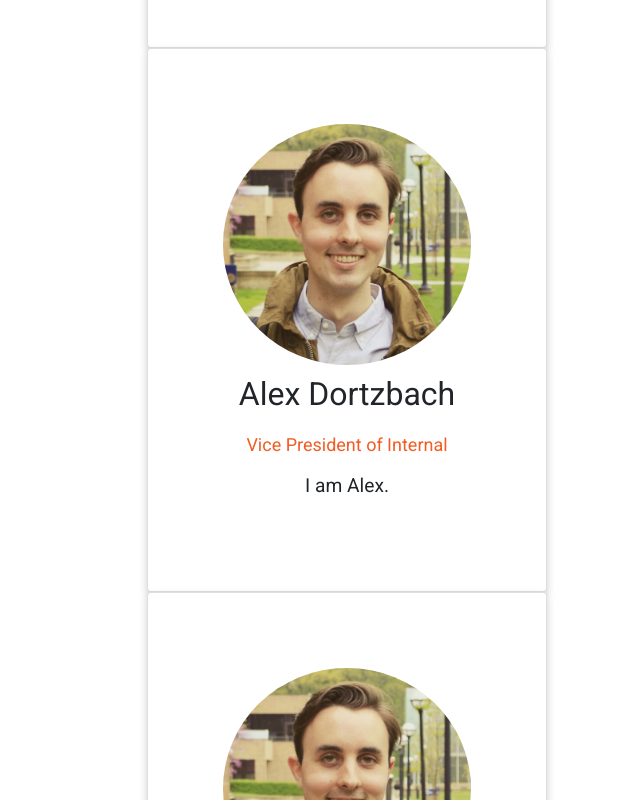
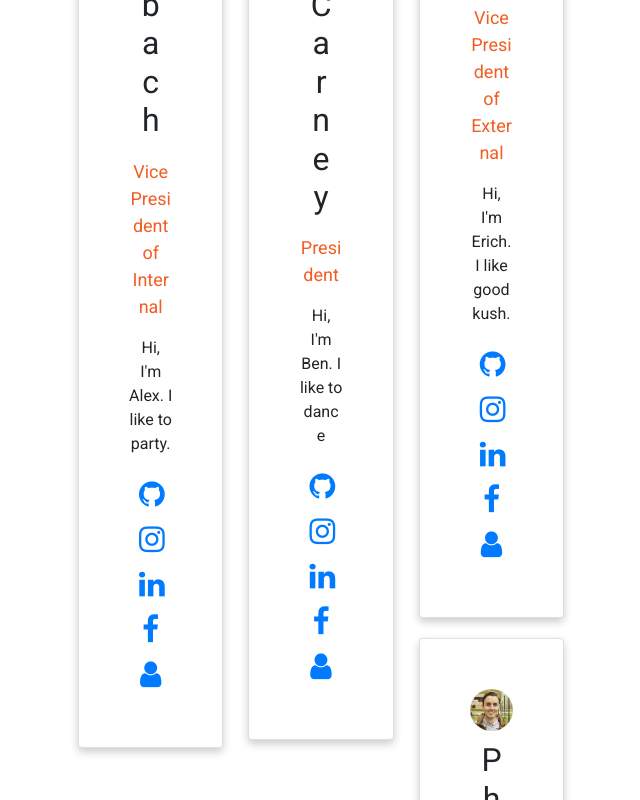
Before and after one commit to michiganhackers/mh-web-new, a React (Create React App) app: page /team in a window 1280 px wide. Shown: the part 900-1700 px from the top of the page, without its empty margins (293-933 px from the left). Built offline with nearby package versions, Linux system fonts and the light colour scheme.

Commit message:
Team page updates

```diff
--- /dev/null
+++ b/src/components/Team/CardContainer.css
@@ -0,0 +1,26 @@
+.cardContainerColumn {
+
+  float: left;
+  width: 30%;
+  padding: 10px 10px 10px 15px;
+}
+
+.cardContainerRow {
+    margin: 10 -5px;
+    padding: 100px;
+
+}
+
+.cardContainerRow::after {
+  content: "";
+  display: table;
+  clear: both;
+}
+
+@media screen and (max-width: 600px) {
+    .cardContainerColumn {
+      width: 100%;
+      display: block;
+      margin-bottom: 20px;
+    }
+}
--- a/src/components/Team/CardContainer.jsx
+++ b/src/components/Team/CardContainer.jsx
@@ -0,0 +1,67 @@
+import React, { Component } from 'react';
+import "../../utility/fonts.css";
+import styled from 'styled-components';
+import SubpageOuter from "../SubpageOuter/SubpageOuter.jsx";
+import devices from '../../utility/MediaQueries.js';
+import {StaticP, StaticH1} from "../../utility/ContentStyles.js";
+import './CardContainer.css';
+import MemberCard from './MemberCard.jsx';
+import ben from '../../assets/memberPhotos/Ben.JPG';
+
+var cardStyle = {
+    width:'100%'
+};
+
+class CardContainer extends React.Component {
+
+    constructor(props){
+        super(props);
+    }
+
+    render(){
+        return(
+            <React.Fragment>
+                <link rel="stylesheet" href="https://cdnjs.cloudflare.com/ajax/libs/font-awesome/4.7.0/css/font-awesome.min.css"></link>
+                <StaticH1>
+                    Executive Team
+                </StaticH1>
+                <div className="cardContainerRow">
+                    <div className="cardContainerColumn">
+                        <MemberCard name="Alex Dortzbach" title="Vice President of Internal" bio="Hi, I'm Alex. I like to party." />
+                    </div>
+                    <div className="cardContainerColumn">
+                        <MemberCard name="Benjamin Carney" title="President" bio="Hi, I'm Ben. I like to dance" />
+                    </div>
+                    <div className="cardContainerColumn">
+                        <MemberCard name="Erich Shan" title="Vice President of External" bio="Hi, I'm Erich. I like good kush." />
+                    </div>
+                    <div className="cardContainerColumn">
+                        <MemberCard name="Phoebe Liang" title="Logistics" bio="Hi, I'm Phoebe. I like to go to Rick's." />
+                    </div>
+                    <div className="cardContainerColumn">
+                        <MemberCard name="Casper Hsu" title="Innovation" bio="Hi, I'm Casper. I am a pure Canadian." />
+                    </div>
+                </div>
+                <StaticH1>
+                    Senior Advisors
+                </StaticH1>
+                <div className="cardContainerRow">
+                    <div className="cardContainerColumn">
+                        <MemberCard name="Janet Vu" title="Senior Advisor" bio="I like to play pokeeemon." />
+                    </div>
+                    <div className="cardContainerColumn">
+                        <MemberCard name="Connor Svrcek" title="Senior Advisor" bio="I have luscious locs." />
+                    </div>
+                    <div className="cardContainerColumn">
+                        <MemberCard name="Trevor Sanderson" title="Senior Advisor" bio="I party at Skeeps." />
+                    </div>
+                </div>
+                <StaticH1>
+                    Core Leadership
+                </StaticH1>
+            </React.Fragment>
+        );
+    }
+}
+
+export default CardContainer;
--- a/src/components/Team/Card.css
+++ b/src/components/Team/MemberCard.css
@@ -3,15 +3,13 @@
     max-width: 400px;
     margin: auto;
     text-align: center;
-    padding: 75px;
-    display: flex;
-    justify-content: space-between;
-
+    padding: 50px;
   }
 
 .card:hover {
     transform: translateY(-8px);
-    box-shadow: 0 10px 10px -10px rgba(#7f8c8d, 1);
+    --box-shadow-color: #d15c19;
+    box-shadow: 0 10px 10px -10px var(--box-shadow-color);
 
 }
 
@@ -24,12 +22,18 @@ img {
 }
 
 .title {
-    color: rgb(241,93,36);
+    color:rgb(241,93,36);
     font-size: 18px;
 }
 
 a {
     text-decoration: none;
-    font-size: 22px;
-    color: black;
+    font-size: 30px;
+    color: rgb(241,93,36);;
+    padding: 10px;
 }
+
+.links{
+    display: inline-block;
+    color: rgb(241,93,36);
+}
--- a/src/components/Team/MemberCard.jsx
+++ b/src/components/Team/MemberCard.jsx
@@ -5,14 +5,14 @@ import styled from 'styled-components';
 import SubpageOuter from "../SubpageOuter/SubpageOuter.jsx";
 import devices from '../../utility/MediaQueries.js';
 import {StaticP, StaticH1} from "../../utility/ContentStyles.js";
-import './Card.css';
+import './MemberCard.css';
 import ben from '../../assets/memberPhotos/Ben.JPG';
 
 var cardStyle = {
-    width:'100%'
+    width: '100%'
 };
 
-class Card extends React.Component {
+class MemberCard extends React.Component {
     constructor(props){
         super(props);
 
@@ -25,9 +25,16 @@ class Card extends React.Component {
                 <h2>{this.props.name}</h2>
                  <p class="title">{this.props.title}</p>
                 <p>{this.props.bio}</p>
+                <div className="links">
+                    <a href="#"><i class="fa fa-github"></i></a>
+                    <a href="#"><i class="fa fa-instagram"></i></a>
+                    <a href="#"><i class="fa fa-linkedin"></i></a>
+                    <a href="#"><i class="fa fa-facebook"></i></a>
+                    <a href="#"><i class="fa fa-user"></i></a>
+                </div>
             </div>
         );
     }
 }
 
-export default Card;
+export default MemberCard;
--- a/src/components/Team/Team.jsx
+++ b/src/components/Team/Team.jsx
@@ -7,6 +7,7 @@ import devices from '../../utility/MediaQueries.js';
 import {StaticP, StaticH1} from "../../utility/ContentStyles.js";
 import Navbar from '../Navbar.jsx';
 import MemberCard from './MemberCard.jsx';
+import CardContainer from './CardContainer.jsx';
 
 class Team extends React.Component {
     constructor(props){
@@ -19,34 +20,11 @@ class Team extends React.Component {
         <React.Fragment>
         <Navbar />
         <SubpageOuter header="our team">
-          <StaticH1>
-            Executive Team
-          </StaticH1>
-          <StaticP>
-          <MemberCard name="Benjamin Carney" title="President" bio="I am Ben." />
-          <MemberCard name="Alex Dortzbach" title="Vice President of Internal" bio="I am Alex." />
-          <MemberCard name="Erich Shan" title="Vice President of External" bio="I am Erich." />
-          <MemberCard name="Phoebe Liang" title="Logistics" bio="I am Phoebe." />
-          <MemberCard name="Casper Hsu" title="Innovation" bio="I am Casper." />
-          </StaticP>
-          <StaticH1>
-            Senior Advisors
-          </StaticH1>
-          <StaticP>
-          <MemberCard name="Connor Sverck" title="Senior Advisor" bio="I am Ben." />
-          <MemberCard name="Janet Vu" title="Senior Advisor" bio="I am Alex." />
-          <MemberCard name="Trevor Sanderson" title="Senior Advisor" bio="I am Erich." />
-          </StaticP>
-          <StaticH1>
-            Core Leadership
-          </StaticH1>
-          <StaticP>
-          Cards
-          </StaticP>
+          <CardContainer />
         </SubpageOuter>
         </React.Fragment>
 
-        )
+        );
     }
 }
 
```
